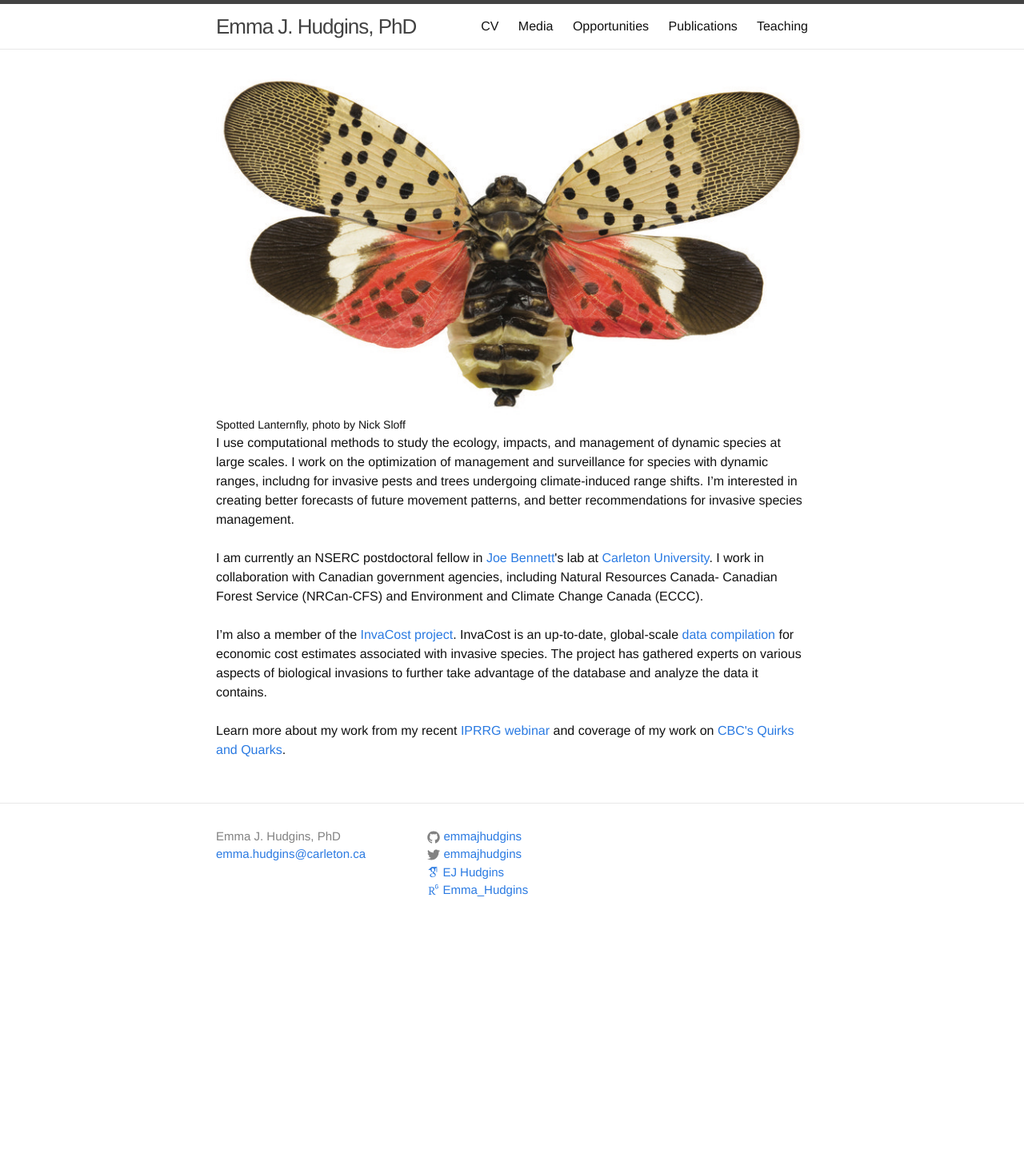
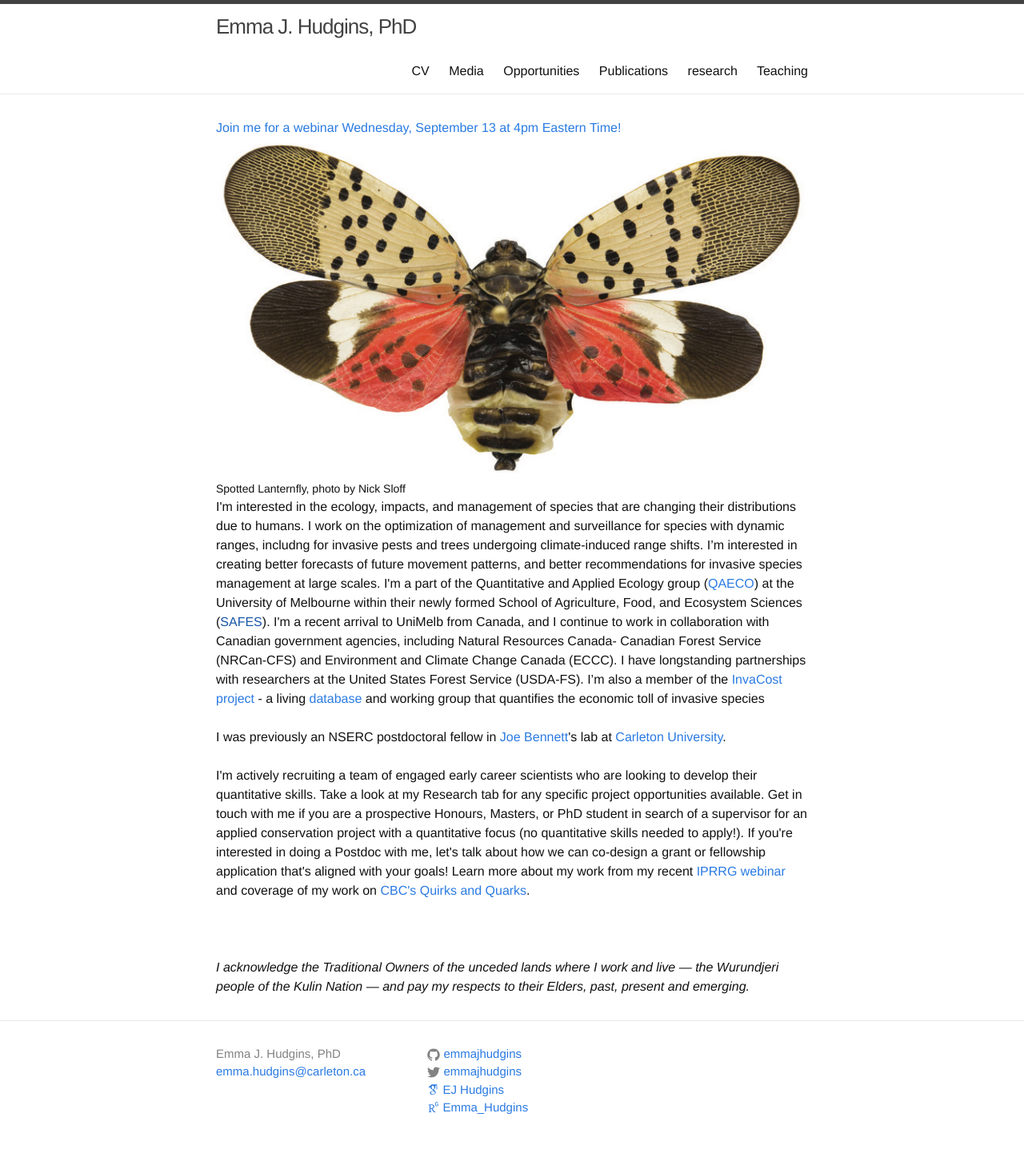
Before and after one commit to emmajhudgins/emmajhudgins.github.io, a Jekyll site: the page built from index.html, in a window 1280 px wide. Shown: the whole page at 80% size. Built offline with Jekyll 4.4.1, drawn with Linux system fonts in a browser that asks for light colours; nearby versions of some CDN libraries; some web fonts are replaced; before the commit the page ends 1185 px from its top, so only the background shows below that.

Commit message:
updating pubs and making recruitment-ready

```diff
--- a/index.html
+++ b/index.html
@@ -2,18 +2,24 @@
 layout: default
 ---
 
+<a href="https://www.dontmovefirewood.org/webinar_morebugsarecoming/"> Join me for a webinar Wednesday, September 13 at 4pm Eastern Time!</a>
+
 <img src="assets/SLF.jpg" alt="image of Spotted Lanternfly (Nick Sloff)" class="center-fit">
 <figcaption>Spotted Lanternfly, photo by Nick Sloff</figcaption>
 
-I use computational methods to study the ecology, impacts, and management of dynamic species at large scales. I work on the optimization of management and surveillance for species with dynamic ranges, includng for invasive pests and trees undergoing climate-induced range shifts. I’m interested in creating better forecasts of future movement patterns, and better recommendations for invasive species management. <br><br>
+I'm interested in the ecology, impacts, and management of species that are changing their distributions due to humans. I work on the optimization of management and surveillance for species with dynamic ranges, includng for invasive pests and trees undergoing climate-induced range shifts. I’m interested in creating better forecasts of future movement patterns, and better recommendations for invasive species management at large scales.
 
+I'm a part of the Quantitative and Applied Ecology group (<a href="https://qaeco.com">QAECO</a>) at the University of Melbourne within their newly formed School of Agriculture, Food, and Ecosystem Sciences (<a href="">SAFES</a>). I'm a recent arrival to UniMelb from Canada, and I continue to work in collaboration with Canadian government agencies, including Natural Resources Canada- Canadian Forest Service (NRCan-CFS) and Environment and Climate Change Canada (ECCC). I have longstanding partnerships with researchers at the United States Forest Service (USDA-FS).
 
-I am currently an NSERC postdoctoral fellow in <a href="https://carleton.ca/bennett-lab/">Joe Bennett</a>'s lab at <a href="https://www.carleton.ca">Carleton University</a>.  I work in collaboration with Canadian government agencies, including Natural Resources Canada- Canadian Forest Service (NRCan-CFS) and Environment and Climate Change Canada (ECCC). <br><br>
+I’m also a member of the <a href="https://www.researchgate.net/project/InvaCost-assessing-the-economic-costs-of-biological-invasions"> InvaCost project</a> - a living <a href="https://www.nature.com/articles/s41597-020-00586-z">database</a> and working group that quantifies the economic toll of invasive species<br><br>
 
+I was previously an NSERC postdoctoral fellow in <a href="https://carleton.ca/bennett-lab/">Joe Bennett</a>'s lab at <a href="https://www.carleton.ca">Carleton University</a>. <br><br>
 
-I’m also a member of the <a href="https://www.researchgate.net/project/InvaCost-assessing-the-economic-costs-of-biological-invasions"> InvaCost project</a>. InvaCost is an up-to-date, global-scale <a href="https://www.nature.com/articles/s41597-020-00586-z"> data compilation </a> for economic cost estimates associated with invasive species. The project has gathered experts on various aspects of biological invasions to further take advantage of the database and analyze the data it contains. <br><br>
-
+I'm actively recruiting a team of engaged early career scientists who are looking to develop their quantitative skills. Take a look at my Research tab for any specific project opportunities available. Get in touch with me if you are a prospective Honours, Masters, or PhD student in search of a supervisor for an applied conservation project with a quantitative focus (no quantitative skills needed to apply!). If you're interested in doing a Postdoc with me, let's talk about how we can co-design a grant or fellowship application that's aligned with your goals!
 
 Learn more about my work from my recent <a href="https://www.youtube.com/watch?v=uPpmb_2YjBQ)">IPRRG webinar</a> and coverage of my work on <a href="https://www.cbc.ca/listen/live-radio/1-51-quirks-and-quarks/clip/15901522-the-urban-tree-canopy-facing-worst-case-scenario-near">CBC's Quirks and Quarks</a>.
-<br><br>
+<br><br><br><br>
+
+<i>I acknowledge the Traditional Owners of the unceded lands where I work and live —  the Wurundjeri people of the Kulin Nation — and pay my respects to their Elders, past, present and emerging. </i>
+
 </div>
```
Also changed, not shown: media.md (+3 -0 lines), opportunities.md (+1 -4 lines), research.md (+4 -1 lines), teaching.md (+3 -1 lines), 3 other files.
